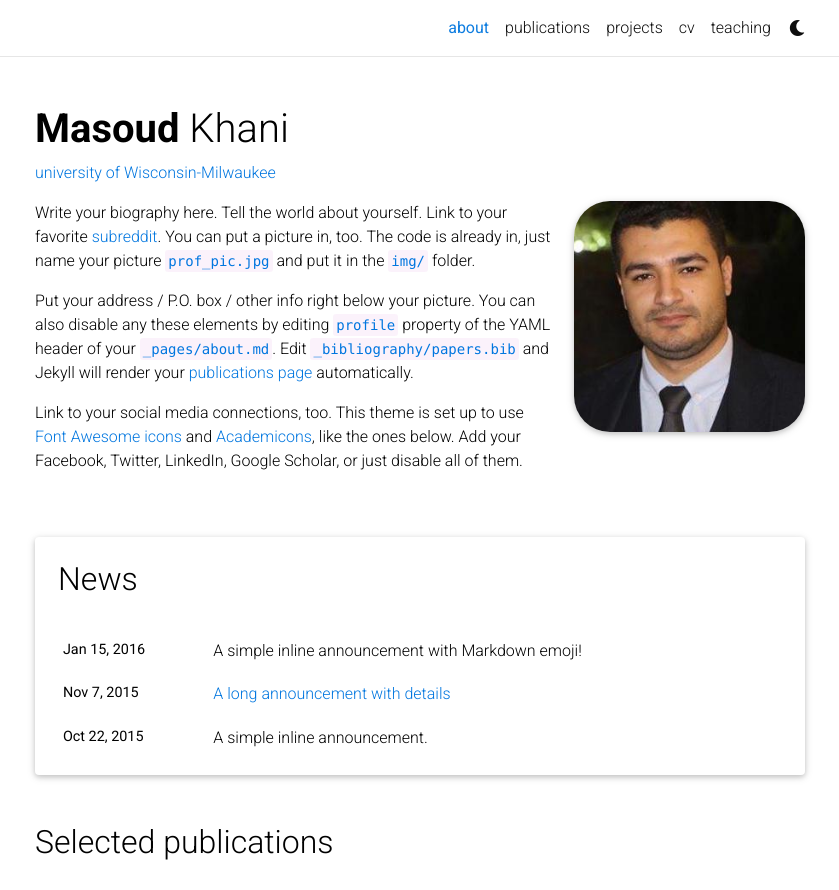
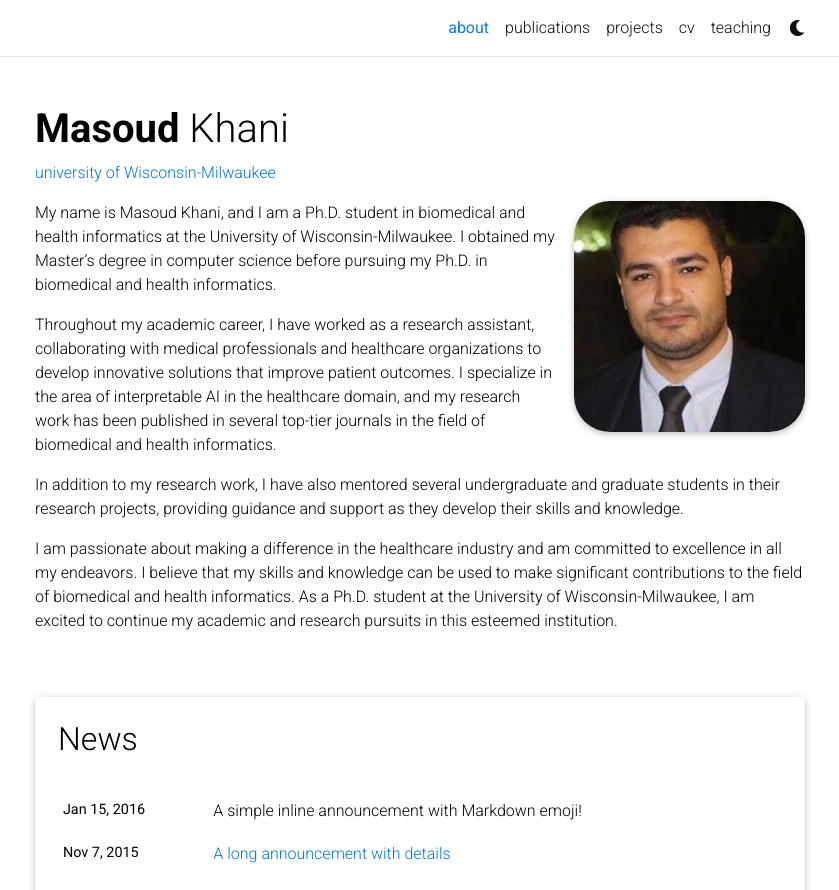
Before and after one commit to msdkhani/msdkhani.github.io, a Jekyll site: the page built from _pages/about.md, in a window 1280 px wide and 900 px high, cut to the strip 0-890 px from the top of the window. Shown: the whole strip, without its empty margins (220-1059 px from the left). Built offline with Jekyll 4.4.1, drawn with Linux system fonts in a browser that asks for light colours; comment, search, counter and statistics services are not loaded; a style sheet for code colours, icons or effects is not loaded.

Commit message:
Update about.md

```diff
--- a/_pages/about.md
+++ b/_pages/about.md
@@ -17,8 +17,10 @@ selected_papers: true # includes a list of papers marked as "selected={true}"
 social: true  # includes social icons at the bottom of the page
 ---
 
-Write your biography here. Tell the world about yourself. Link to your favorite [subreddit](http://reddit.com). You can put a picture in, too. The code is already in, just name your picture `prof_pic.jpg` and put it in the `img/` folder.
+My name is Masoud Khani, and I am a Ph.D. student in biomedical and health informatics at the University of Wisconsin-Milwaukee. I obtained my Master's degree in computer science before pursuing my Ph.D. in biomedical and health informatics.
 
-Put your address / P.O. box / other info right below your picture. You can also disable any these elements by editing `profile` property of the YAML header of your `_pages/about.md`. Edit `_bibliography/papers.bib` and Jekyll will render your [publications page](/al-folio/publications/) automatically.
+Throughout my academic career, I have worked as a research assistant, collaborating with medical professionals and healthcare organizations to develop innovative solutions that improve patient outcomes. I specialize in the area of interpretable AI in the healthcare domain, and my research work has been published in several top-tier journals in the field of biomedical and health informatics.
 
-Link to your social media connections, too. This theme is set up to use [Font Awesome icons](http://fortawesome.github.io/Font-Awesome/) and [Academicons](https://jpswalsh.github.io/academicons/), like the ones below. Add your Facebook, Twitter, LinkedIn, Google Scholar, or just disable all of them.
+In addition to my research work, I have also mentored several undergraduate and graduate students in their research projects, providing guidance and support as they develop their skills and knowledge.
+
+I am passionate about making a difference in the healthcare industry and am committed to excellence in all my endeavors. I believe that my skills and knowledge can be used to make significant contributions to the field of biomedical and health informatics. As a Ph.D. student at the University of Wisconsin-Milwaukee, I am excited to continue my academic and research pursuits in this esteemed institution.
```
